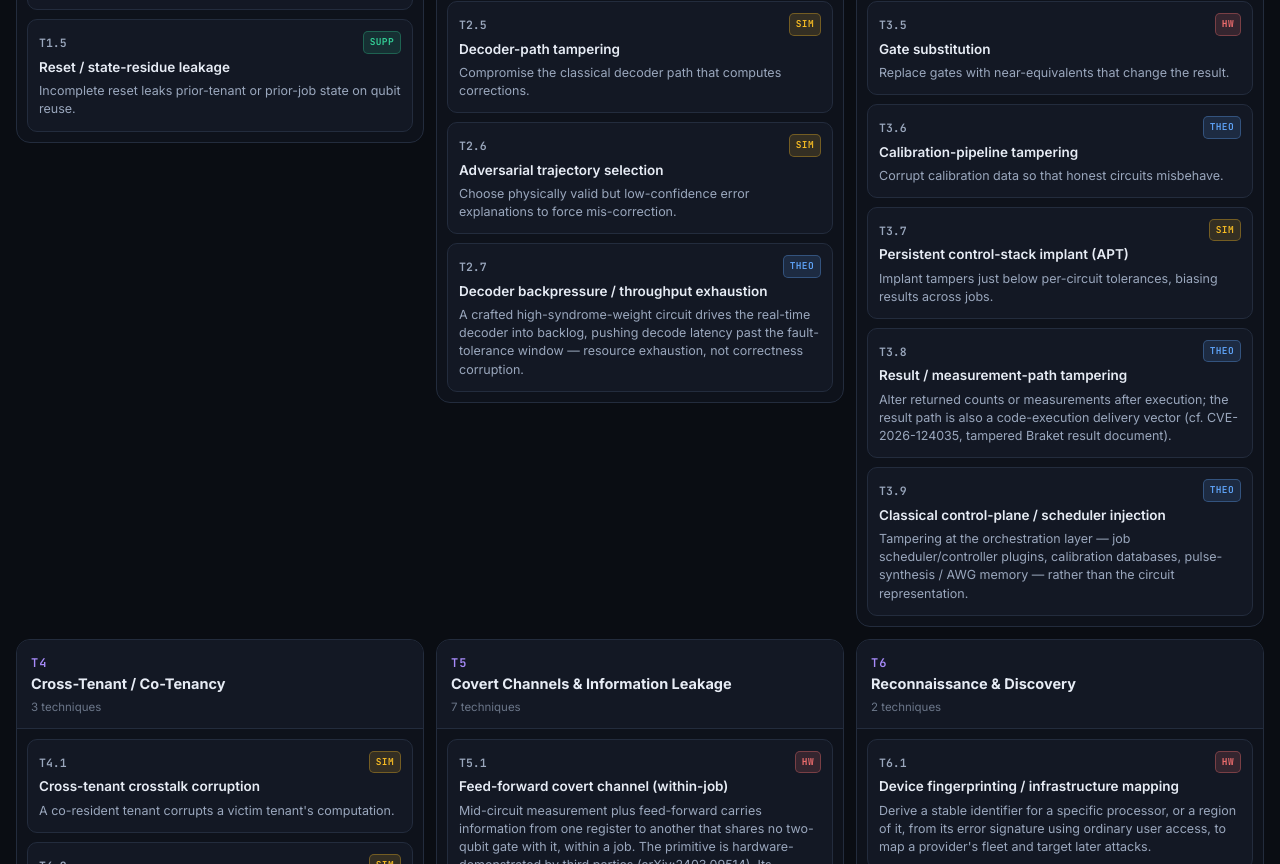
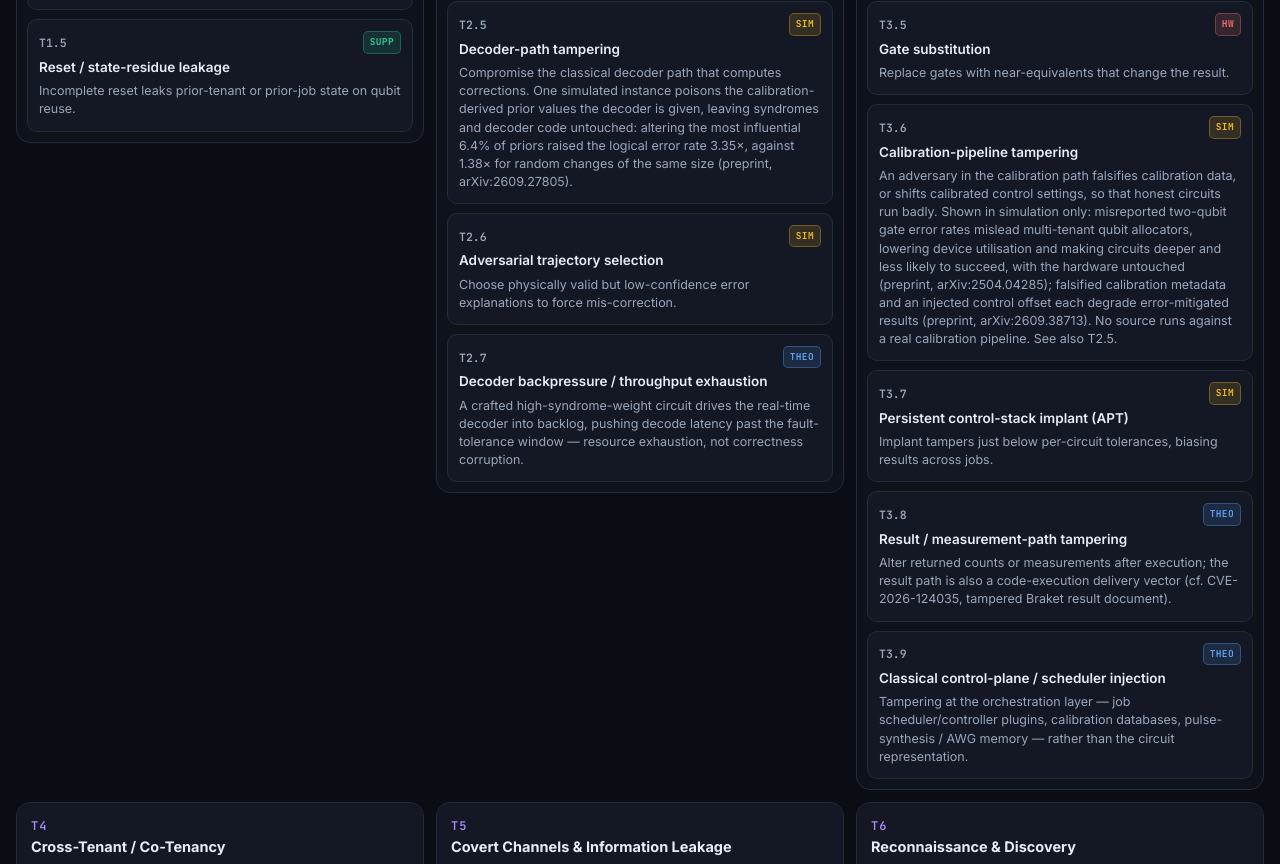
Before and after one commit to garrv105/QHTM, a plain HTML site: page index.html in a window 1280 px wide. Shown: the part 1128-1992 px from the top of the page. Drawn offline with Linux system fonts and the light colour scheme.

Commit message:
T3.6: promote calibration-pipeline tampering to Simulation; T2.5: add decoder-prior poisoning reference
T3.6 moves from Theoretical to Simulation on two preprints. arXiv:2504.04285 simulates misreported two-qubit gate error rates misleading multi-tenant qubit allocators with the hardware untouched. arXiv:2609.38713 simulates falsified calibration metadata and an injected control offset degrading error-mitigated results. No source runs against a real calibration pipeline.

T2.5 keeps its Simulation tag and gains one supporting reference, arXiv:2609.27805, which simulates poisoning of the calibration-derived prior values given to the decoder. The entry states that the 3.35x rise in logical error rate comes from the most influential 6.4% of priors, against 1.38x for random changes of the same size.

No ID, count or legend change.

```diff
--- a/index.html
+++ b/index.html
@@ -217,7 +217,7 @@ const TACTICS = [
     ["T2.2","Random syndrome injection",["Sim"],"Inject random syndrome errors to raise the logical error rate."],
     ["T2.3","Syndrome replay",["Sim"],"Feed stale or repeated syndromes to mask a live error."],
     ["T2.4","Syndrome suppression",["Sim"],"Drop or zero syndromes so real errors go uncorrected."],
-    ["T2.5","Decoder-path tampering",["Sim"],"Compromise the classical decoder path that computes corrections."],
+    ["T2.5","Decoder-path tampering",["Sim"],"Compromise the classical decoder path that computes corrections. One simulated instance poisons the calibration-derived prior values the decoder is given, leaving syndromes and decoder code untouched: altering the most influential 6.4% of priors raised the logical error rate 3.35×, against 1.38× for random changes of the same size (preprint, arXiv:2609.27805)."],
     ["T2.6","Adversarial trajectory selection",["Sim"],"Choose physically valid but low-confidence error explanations to force mis-correction."],
     ["T2.7","Decoder backpressure / throughput exhaustion",["Theo"],"A crafted high-syndrome-weight circuit drives the real-time decoder into backlog, pushing decode latency past the fault-tolerance window — resource exhaustion, not correctness corruption."],
   ]},
@@ -227,7 +227,7 @@ const TACTICS = [
     ["T3.3","Hidden-gate insertion",["HW"],"Insert gates not present in the submitted circuit."],
     ["T3.4","Qubit remapping",["HW"],"Reassign logical-to-physical qubits to a worse or attacker-chosen layout."],
     ["T3.5","Gate substitution",["HW"],"Replace gates with near-equivalents that change the result."],
-    ["T3.6","Calibration-pipeline tampering",["Theo"],"Corrupt calibration data so that honest circuits misbehave."],
+    ["T3.6","Calibration-pipeline tampering",["Sim"],"An adversary in the calibration path falsifies calibration data, or shifts calibrated control settings, so that honest circuits run badly. Shown in simulation only: misreported two-qubit gate error rates mislead multi-tenant qubit allocators, lowering device utilisation and making circuits deeper and less likely to succeed, with the hardware untouched (preprint, arXiv:2504.04285); falsified calibration metadata and an injected control offset each degrade error-mitigated results (preprint, arXiv:2609.38713). No source runs against a real calibration pipeline. See also T2.5."],
     ["T3.7","Persistent control-stack implant (APT)",["Sim"],"Implant tampers just below per-circuit tolerances, biasing results across jobs."],
     ["T3.8","Result / measurement-path tampering",["Theo"],"Alter returned counts or measurements after execution; the result path is also a code-execution delivery vector (cf. CVE-2026-124035, tampered Braket result document)."],
     ["T3.9","Classical control-plane / scheduler injection",["Theo"],"Tampering at the orchestration layer — job scheduler/controller plugins, calibration databases, pulse-synthesis / AWG memory — rather than the circuit representation."],
```
Also changed, not shown: 1 other file.
